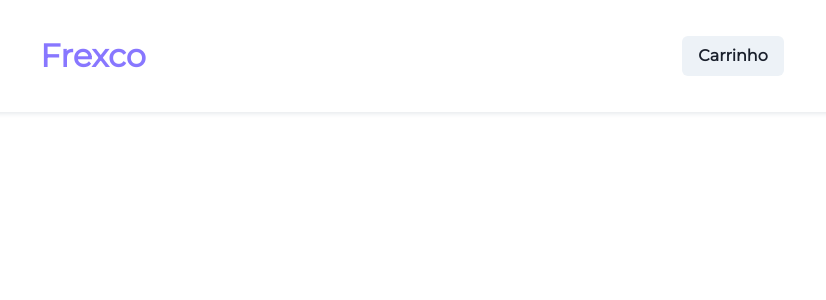
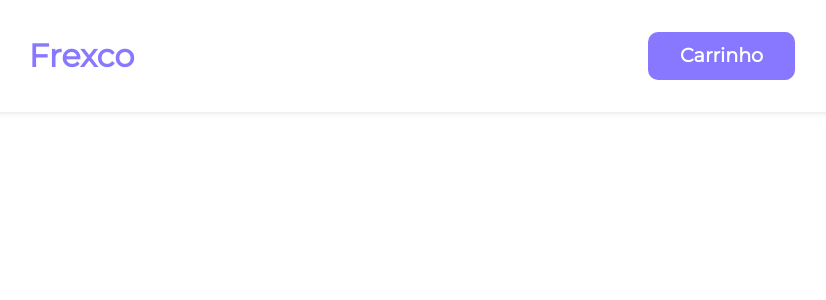
Before and after one commit to carloscmarcelino/Frexco, a React (Vite) app: page / in a window 1280 px wide. Shown: the top 300 px of the page, without its empty margins (228-1054 px from the left). Built offline with nearby package versions, Linux system fonts and the light colour scheme.

Commit message:
feat: header and break to lunch

```diff
--- /dev/null
+++ b/src/components/BorderBottomEffect/BorderBottomEffect.ts
@@ -0,0 +1,20 @@
+export const borderBottomEffect = {
+  transition: '.3s',
+  position: 'relative',
+  '&:hover': {
+    cursor: 'pointer',
+  },
+  '&::after': {
+    content: `""`,
+    position: 'absolute',
+    backgroundColor: 'purle1',
+    height: '3px',
+    width: '0',
+    left: '0',
+    bottom: '-5px',
+    transition: '0.3s',
+  },
+  '&:hover::after': {
+    width: '100%',
+  },
+};
--- /dev/null
+++ b/src/components/BorderBottomEffect/index.ts
@@ -0,0 +1 @@
+export * from './BorderBottomEffect';
--- /dev/null
+++ b/src/components/TransformScale/TransformScale.ts
@@ -0,0 +1,7 @@
+export const transformScale = {
+  '&:hover': {
+    cursor: 'pointer',
+    transform: 'scale(1.1)',
+    backgroundColor: '${colors.purle2}',
+  },
+};
--- /dev/null
+++ b/src/components/TransformScale/index.ts
@@ -0,0 +1 @@
+export * from './TransformScale';
--- a/src/main.tsx
+++ b/src/main.tsx
@@ -6,25 +6,15 @@ import { ChakraProvider } from '@chakra-ui/react';
 
 import { BrowserRouter } from 'react-router-dom';
 
-import { extendTheme } from '@chakra-ui/react';
-
 import '@fontsource/montserrat';
 
-const theme = extendTheme({
-  colors: {
-    orange: '#e80',
-    purle1: '#87f',
-    purle2: '#76f',
-    white: '#fff',
-  },
-  fonts: {
-    body: 'montserrat',
-  },
-});
+import './styles/styles.css';
+
+import { theme } from './styles/theme';
 
 ReactDOM.createRoot(document.getElementById('app') as HTMLElement).render(
   <React.StrictMode>
-    <ChakraProvider theme={theme} resetCSS>
+    <ChakraProvider theme={theme}>
       <BrowserRouter>
         <App />
       </BrowserRouter>
--- a/src/modules/home/Header/Header.tsx
+++ b/src/modules/home/Header/Header.tsx
@@ -1,4 +1,6 @@
 import { Button, Flex, Text } from '@chakra-ui/react';
+import { borderBottomEffect } from '../../../components/BorderBottomEffect';
+import { transformScale } from '../../../components/TransformScale';
 
 export const Header = () => {
   return (
@@ -9,10 +11,22 @@ export const Header = () => {
       justifyContent="space-around"
       p="2rem 0"
     >
-      <Text fontSize="2rem" color="purle1" fontWeight="600">
+      <Text fontSize="2rem" color="purle1" fontWeight="600" sx={borderBottomEffect}>
         Frexco
       </Text>
-      <Button>Carrinho</Button>
+      <Button
+        bg="purle1"
+        p="1.5rem 2rem"
+        borderRadius={10}
+        _hover={{
+          backgroundColor: 'purle1',
+        }}
+        sx={transformScale}
+      >
+        <Text color="white" fontSize="1.2rem" fontWeight="bold">
+          Carrinho
+        </Text>
+      </Button>
     </Flex>
   );
 };
--- /dev/null
+++ b/src/styles/styles.css
@@ -0,0 +1,9 @@
+* {
+  margin: 0;
+  padding: 0;
+  box-sizing: border-box;
+  list-style-type: none;
+  text-decoration: none;
+  color: #345;
+  outline: 0;
+}
--- /dev/null
+++ b/src/styles/theme.ts
@@ -0,0 +1,15 @@
+import { extendTheme } from '@chakra-ui/react';
+
+import '@fontsource/montserrat';
+
+export const theme = extendTheme({
+  colors: {
+    orange: '#e80',
+    purle1: '#87f',
+    purle2: '#76f',
+    white: '#fff',
+  },
+  fonts: {
+    body: 'montserrat',
+  },
+});
```
